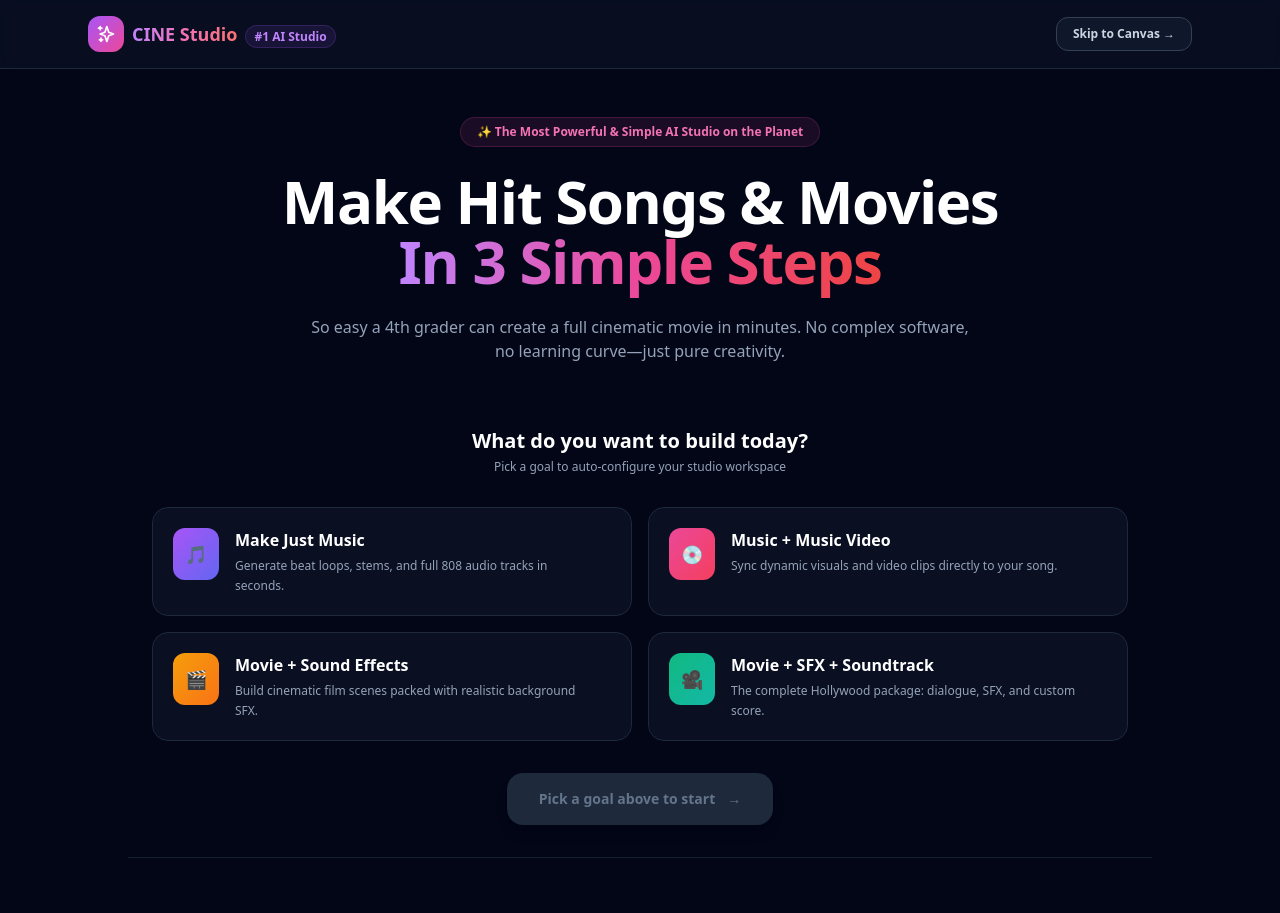
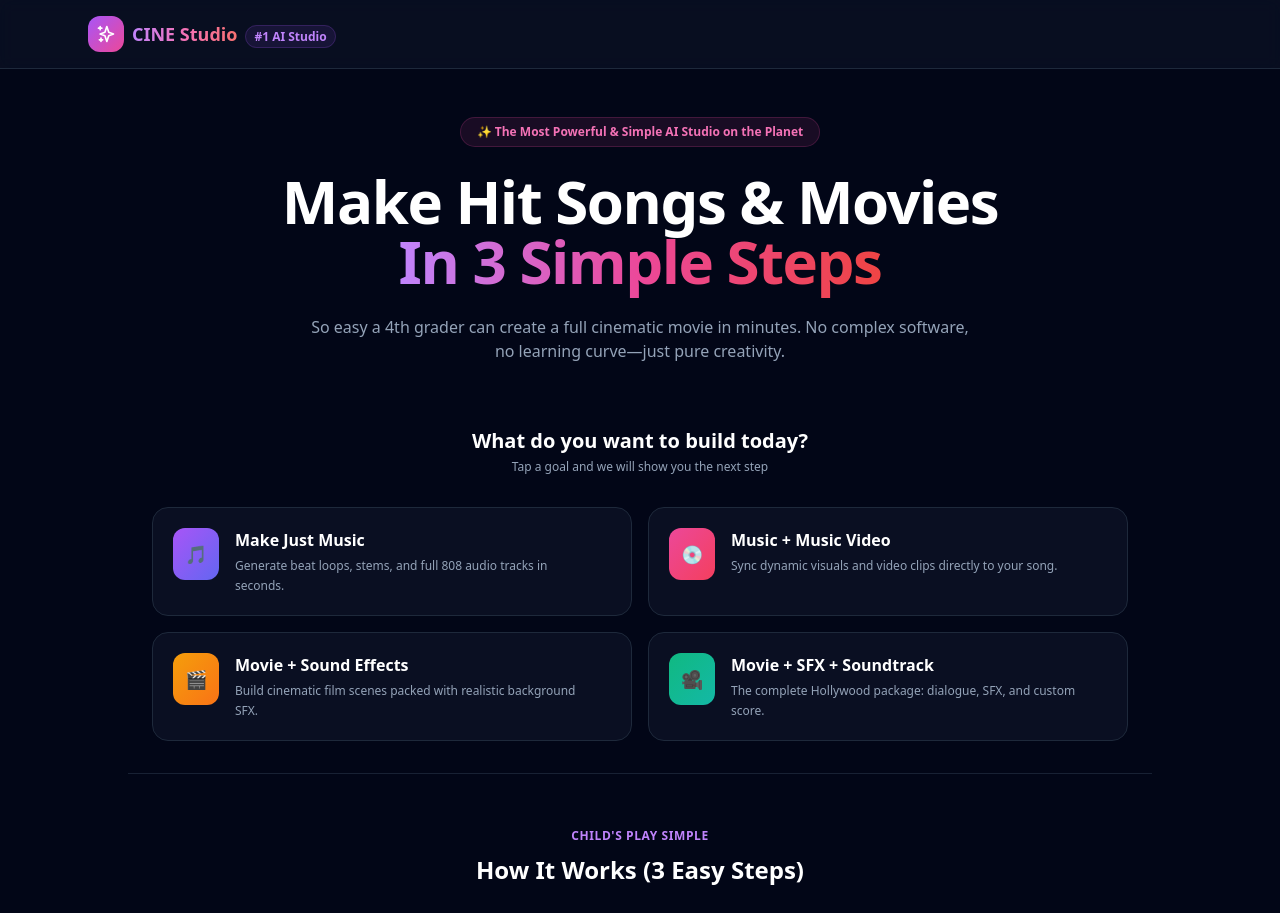
Before and after one commit to regbarrett3-netizen/cine-studio, a React (Vite) app: page / in a window 1280 px wide. Shown: the top 913 px of the page. Built offline with nearby package versions, Linux system fonts and the light colour scheme.

Commit message:
Update App.tsx

```diff
--- a/src/App.tsx
+++ b/src/App.tsx
@@ -55,12 +55,6 @@ if (showWorkspace) return <Workspace mode={selectedGoal ?? 'custom'} modeLabel={
               </span>
             </div>
           </div>
-          <button
-            onClick={() => setShowWorkspace(true)}
-            className="text-xs font-semibold text-slate-300 hover:text-white border border-slate-700 px-4 py-2 rounded-xl bg-slate-900"
-          >
-            Skip to Canvas →
-          </button>
         </div>
       </header>
 
@@ -84,7 +78,7 @@ if (showWorkspace) return <Workspace mode={selectedGoal ?? 'custom'} modeLabel={
       <section className="max-w-5xl mx-auto px-6 py-8">
         <div className="text-center mb-8">
           <h2 className="text-xl font-bold text-white">What do you want to build today?</h2>
-          <p className="text-slate-400 text-xs mt-1">Pick a goal to auto-configure your studio workspace</p>
+          <p className="text-slate-400 text-xs mt-1">Tap a goal and we will show you the next step</p>
         </div>
 
         <div className="grid grid-cols-1 md:grid-cols-2 gap-4">
@@ -93,7 +87,10 @@ if (showWorkspace) return <Workspace mode={selectedGoal ?? 'custom'} modeLabel={
             return (
               <button
                 key={goal.id}
-                onClick={() => setSelectedGoal(goal.id)}
+                onClick={() => {
+                  setSelectedGoal(goal.id);
+                  setShowWorkspace(true);
+                }}
                 className={`p-5 rounded-2xl border text-left transition-all flex items-start gap-4 relative overflow-hidden ${
                   isSelected
                     ? 'bg-slate-900 border-pink-500 ring-2 ring-pink-500/50 scale-[1.01]'
@@ -115,22 +112,6 @@ if (showWorkspace) return <Workspace mode={selectedGoal ?? 'custom'} modeLabel={
               </button>
             );
           })}
-        </div>
-
-        {/* CTA Launch Button */}
-        <div className="mt-8 text-center">
-          <button
-            onClick={() => setShowWorkspace(true)}
-            disabled={!selectedGoal}
-            className={`px-8 py-4 rounded-2xl font-bold text-sm transition-all flex items-center gap-3 mx-auto shadow-lg ${
-              selectedGoal
-                ? 'bg-gradient-to-r from-purple-500 via-pink-500 to-red-500 text-white hover:opacity-95 shadow-pink-500/25 cursor-pointer'
-                : 'bg-slate-800 text-slate-500 cursor-not-allowed'
-            }`}
-          >
-            <span>{selectedGoal ? 'Open My Studio Canvas' : 'Pick a goal above to start'}</span>
-            <span>→</span>
-          </button>
         </div>
       </section>
 
```
